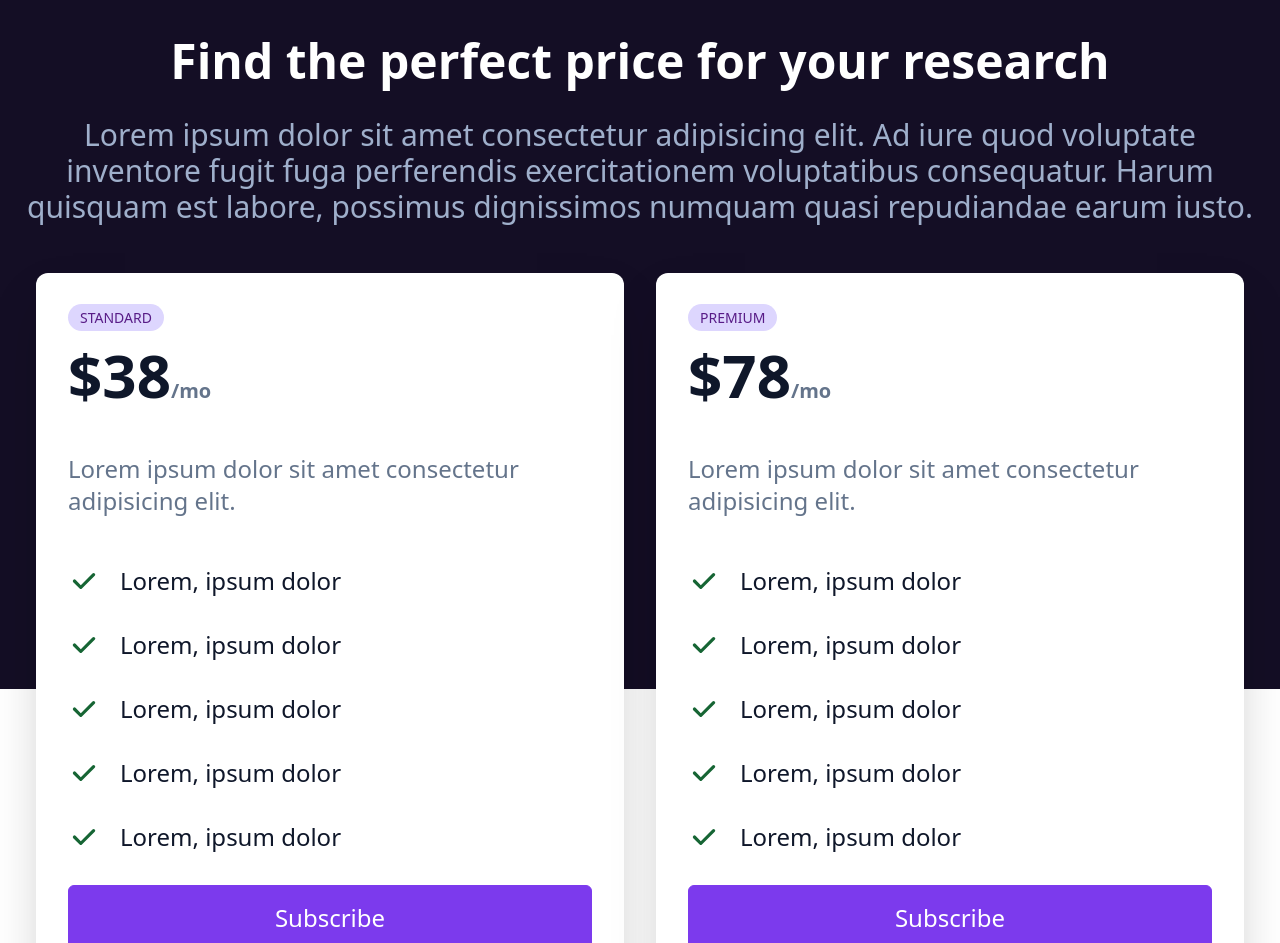
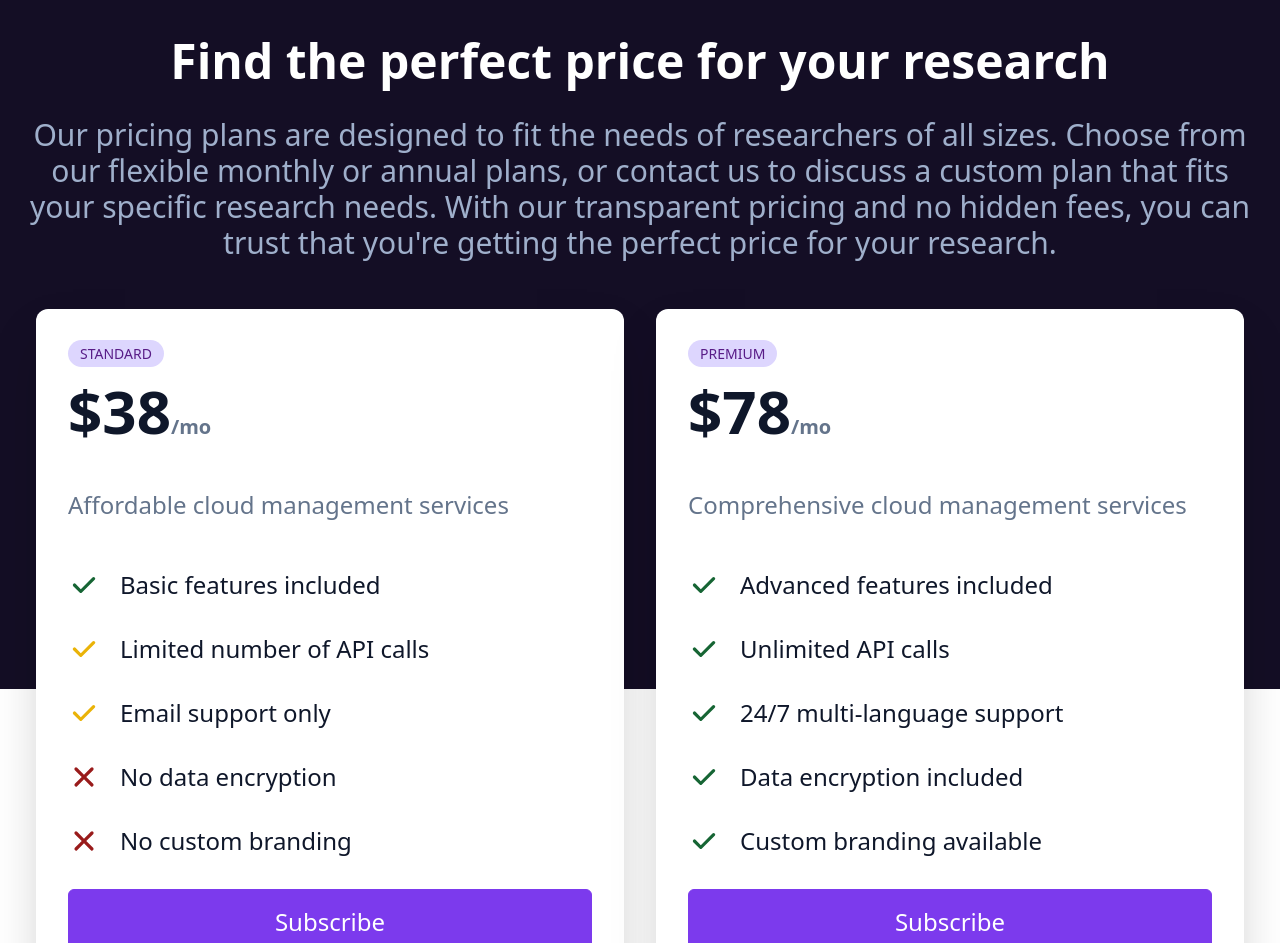
Before and after one commit to radosav-perisic/claut, a React (Vite) app: page / in a window 1280 px wide. Shown: the part 3169-4112 px from the top of the page. Built offline with nearby package versions, Linux system fonts and the light colour scheme.

Commit message:
Replace Lorem Ipsum in Pricing with relevant text

```diff
--- a/src/components/Pricing.jsx
+++ b/src/components/Pricing.jsx
@@ -1,55 +1,109 @@
 import React from "react";
-import { CheckIcon } from "@heroicons/react/solid";
+import { CheckIcon, XIcon } from "@heroicons/react/solid";
 
 const Pricing = () => {
   return (
-    <div name='pricing' className="w-full text-white my-24">
+    <div name="pricing" className="w-full text-white my-24">
       <div className="w-full h-[800px] bg-[#140e25] absolute mix-blend-overlay"></div>
       <div className="max-w-[1240px] mx-auto py-12">
         <div className="text-center py-8 text-slate-300">
           <h2 className="text-3xl uppercase">Pricing</h2>
-          <h3 className="text-5xl font-bold text-white py-8">Find the perfect price for your research</h3>
+          <h3 className="text-5xl font-bold text-white py-8">
+            Find the perfect price for your research
+          </h3>
           <p className="text-3xl">
-            Lorem ipsum dolor sit amet consectetur adipisicing elit. Ad iure
-            quod voluptate inventore fugit fuga perferendis exercitationem
-            voluptatibus consequatur. Harum quisquam est labore, possimus
-            dignissimos numquam quasi repudiandae earum iusto.
+            Our pricing plans are designed to fit the needs of researchers of
+            all sizes. Choose from our flexible monthly or annual plans, or
+            contact us to discuss a custom plan that fits your specific research
+            needs. With our transparent pricing and no hidden fees, you can
+            trust that you're getting the perfect price for your research.
           </p>
         </div>
 
         <div className="grid md:grid-cols-2">
           <div className=" bg-white text-slate-900 m-4 p-8 rounded-xl shadow-2xl relative">
-            <span className="py-1 px-3 uppercase bg-violet-200 text-purple-900 rounded-2xl text-sm">Standard</span>
+            <span className="py-1 px-3 uppercase bg-violet-200 text-purple-900 rounded-2xl text-sm">
+              Standard
+            </span>
             <div>
-                <p className="text-6xl flex py-4 font-bold">$38<span className="flex flex-col text-xl text-slate-500 justify-end">/mo</span></p>
+              <p className="text-6xl flex py-4 font-bold">
+                $38
+                <span className="flex flex-col text-xl text-slate-500 justify-end">
+                  /mo
+                </span>
+              </p>
             </div>
-            <p className="text-2xl py-8 text-slate-500">Lorem ipsum dolor sit amet consectetur adipisicing elit.</p>
+            <p className="text-2xl py-8 text-slate-500">
+            Affordable cloud management services
+            </p>
             <div className="text-2xl relative">
-                <p className="flex py-4 "><CheckIcon className="w-8 text-green-800 mr-5"/>Lorem, ipsum dolor</p>
-                <p className="flex py-4 "><CheckIcon className="w-8 text-green-800 mr-5"/>Lorem, ipsum dolor</p>
-                <p className="flex py-4 "><CheckIcon className="w-8 text-green-800 mr-5"/>Lorem, ipsum dolor</p>
-                <p className="flex py-4 "><CheckIcon className="w-8 text-green-800 mr-5"/>Lorem, ipsum dolor</p>
-                <p className="flex py-4 "><CheckIcon className="w-8 text-green-800 mr-5"/>Lorem, ipsum dolor</p>
-                <button className="w-full py-4 my-4 duration-300">Subscribe</button>
+              <p className="flex py-4 ">
+                <CheckIcon className="w-8 text-green-800 mr-5" />
+                Basic features included
+              </p>
+              <p className="flex py-4 ">
+                <CheckIcon className="w-8 text-yellow-500 mr-5" />
+                Limited number of API calls
+              </p>
+              <p className="flex py-4 ">
+                <CheckIcon className="w-8 text-yellow-500 mr-5" />
+                Email support only
+              </p>
+              <p className="flex py-4 ">
+                <XIcon className="w-8 text-red-800 mr-5" />
+                No data encryption
+              </p>
+              <p className="flex py-4 ">
+                <XIcon className="w-8 text-red-800 mr-5" />
+                No custom branding
+              </p>
+              <button className="w-full py-4 my-4 duration-300">
+                Subscribe
+              </button>
             </div>
           </div>
           <div className=" bg-white text-slate-900 m-4 p-8 rounded-xl shadow-2xl relative">
-            <span className="py-1 px-3 uppercase bg-violet-200 text-purple-900 rounded-2xl text-sm">Premium</span>
+            <span className="py-1 px-3 uppercase bg-violet-200 text-purple-900 rounded-2xl text-sm">
+              Premium
+            </span>
             <div>
-                <p className="text-6xl flex py-4 font-bold">$78<span className="flex flex-col text-xl text-slate-500 justify-end">/mo</span></p>
+              <p className="text-6xl flex py-4 font-bold">
+                $78
+                <span className="flex flex-col text-xl text-slate-500 justify-end">
+                  /mo
+                </span>
+              </p>
             </div>
-            <p className="text-2xl py-8 text-slate-500">Lorem ipsum dolor sit amet consectetur adipisicing elit.</p>
+            <p className="text-2xl py-8 text-slate-500">
+            Comprehensive cloud management services
+            </p>
             <div className="text-2xl relative">
-                <p className="flex py-4 "><CheckIcon className="w-8 text-green-800 mr-5"/>Lorem, ipsum dolor</p>
-                <p className="flex py-4 "><CheckIcon className="w-8 text-green-800 mr-5"/>Lorem, ipsum dolor</p>
-                <p className="flex py-4 "><CheckIcon className="w-8 text-green-800 mr-5"/>Lorem, ipsum dolor</p>
-                <p className="flex py-4 "><CheckIcon className="w-8 text-green-800 mr-5"/>Lorem, ipsum dolor</p>
-                <p className="flex py-4 "><CheckIcon className="w-8 text-green-800 mr-5"/>Lorem, ipsum dolor</p>
-                <button className="w-full py-4 my-4 duration-300">Subscribe</button>
+              <p className="flex py-4 ">
+                <CheckIcon className="w-8 text-green-800 mr-5" />
+                Advanced features included
+              </p>
+              <p className="flex py-4 ">
+                <CheckIcon className="w-8 text-green-800 mr-5" />
+                Unlimited API calls
+              </p>
+              <p className="flex py-4 ">
+                <CheckIcon className="w-8 text-green-800 mr-5" />
+                24/7 multi-language support
+              </p>
+              <p className="flex py-4 ">
+                <CheckIcon className="w-8 text-green-800 mr-5" />
+                Data encryption included
+              </p>
+              <p className="flex py-4 ">
+                <CheckIcon className="w-8 text-green-800 mr-5" />
+                Custom branding available
+              </p>
+              <button className="w-full py-4 my-4 duration-300">
+                Subscribe
+              </button>
             </div>
           </div>
         </div>
-
       </div>
     </div>
   );
```
Lines whose indentation alone changed are shown as unchanged.
